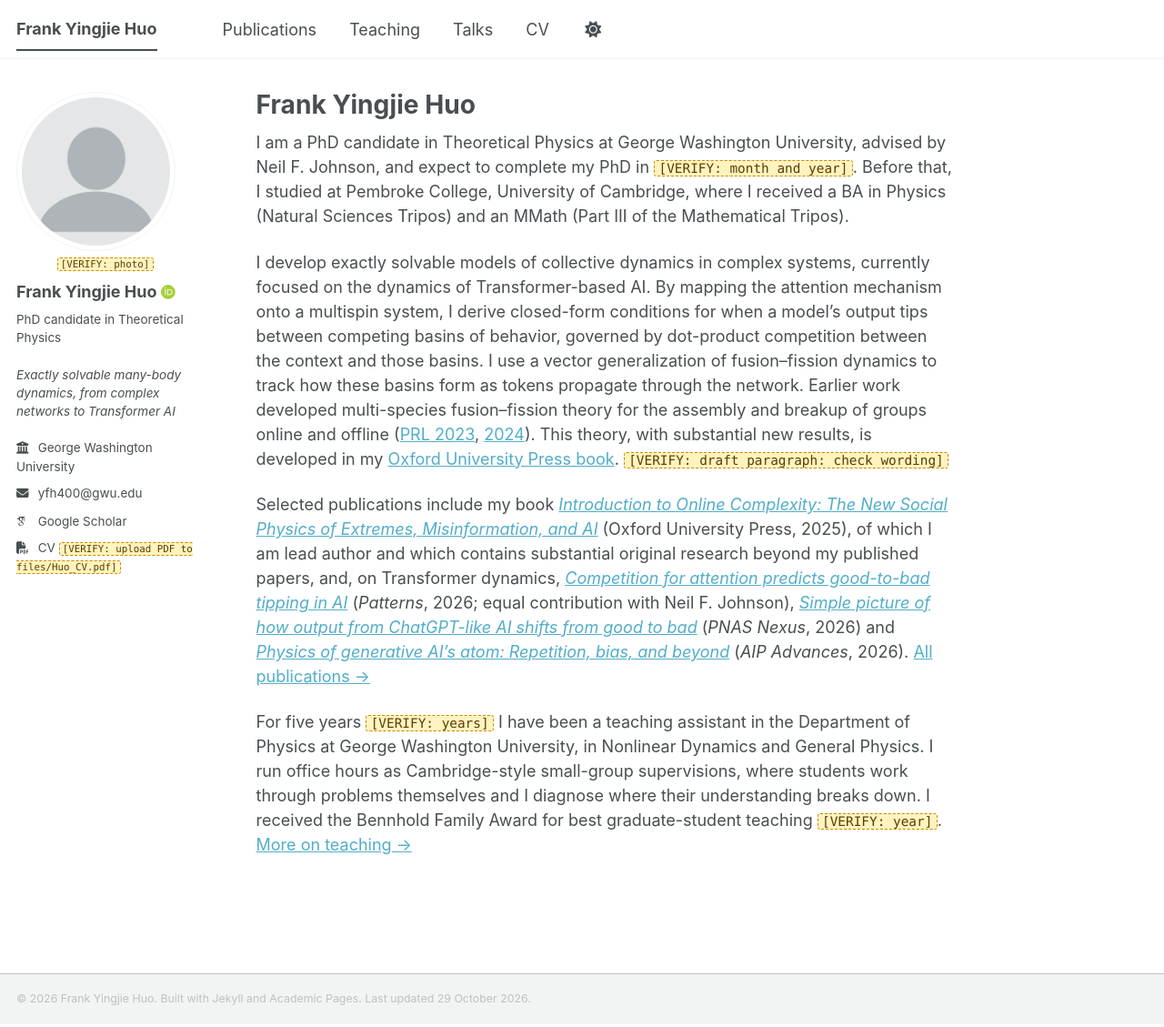
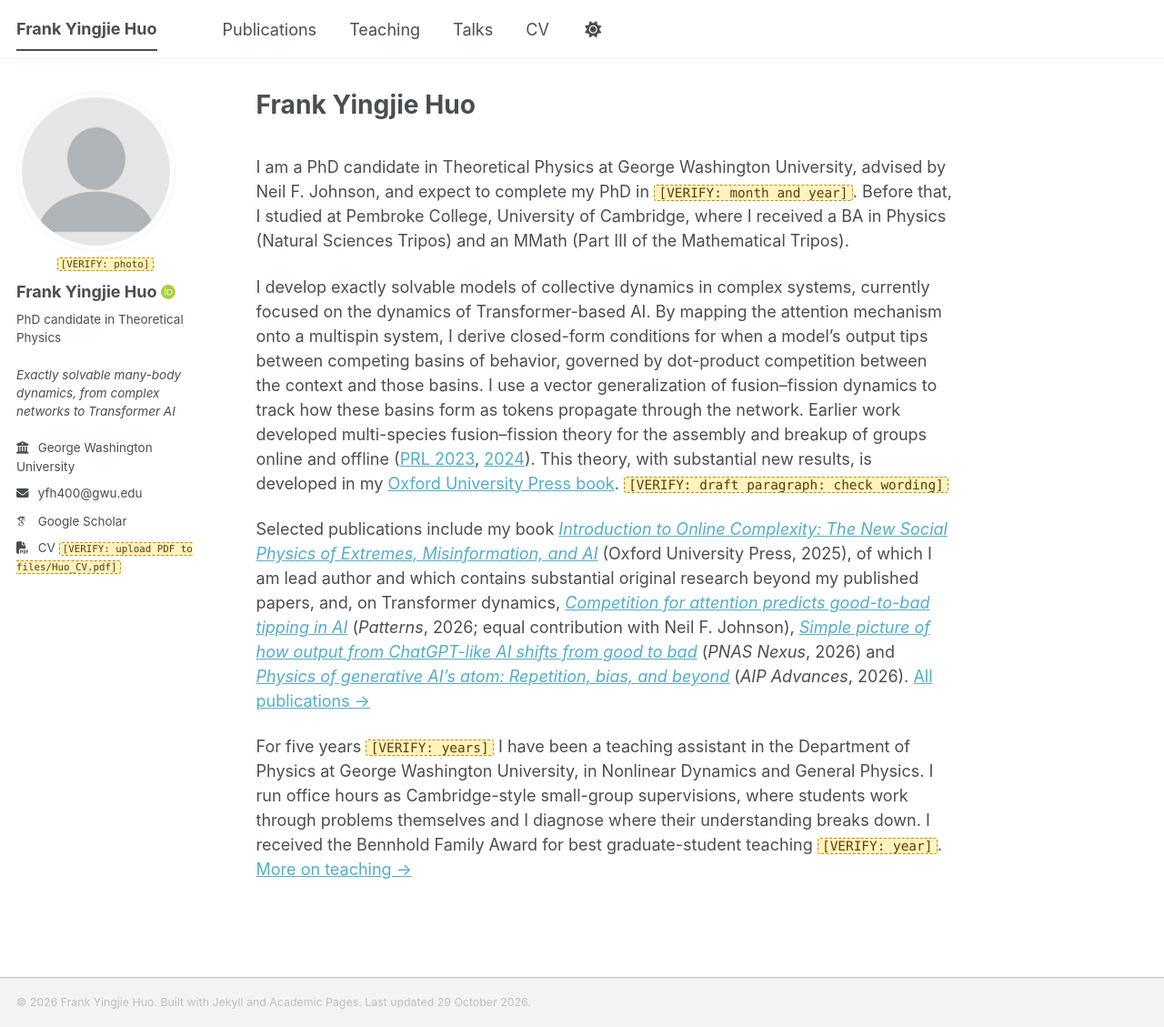
Before and after one commit to FrankHuo-217/huo.github.io, a Jekyll site: the page built from _pages/about.md, in a window 1280 px wide and 1129 px high. Shown: the whole window at 91% size. Built offline with Jekyll 4.4.1, drawn with Linux system fonts in a browser that asks for light colours; some web fonts are replaced; a script bundle is joined from its source files by our own code.

Commit message:
Add space between the name and the first home page paragraph
Co-Authored-By: Claude Opus 5.5 <noreply@anthropic.com>
Claude-Session: https://claude.ai/code/session_01EX1ohUgYjPPjqdCJmoT8XW

```diff
--- a/_pages/about.md
+++ b/_pages/about.md
@@ -16,6 +16,7 @@ redirect_from:
 </p>
 
 I am a PhD candidate in Theoretical Physics at George Washington University, advised by Neil F. Johnson, and expect to complete my PhD in {% include verify.html note="month and year" %}. Before that, I studied at Pembroke College, University of Cambridge, where I received a BA in Physics (Natural Sciences Tripos) and an MMath (Part III of the Mathematical Tripos).
+{: .home-intro}
 
 I develop exactly solvable models of collective dynamics in complex systems, currently focused on the dynamics of Transformer-based AI. By mapping the attention mechanism onto a multispin system, I derive closed-form conditions for when a model's output tips between competing basins of behavior, governed by dot-product competition between the context and those basins. I use a vector generalization of fusion–fission dynamics to track how these basins form as tokens propagate through the network. Earlier work developed multi-species fusion–fission theory for the assembly and breakup of groups online and offline ([PRL 2023]({{ "/publications/#2023-prl-shockwavelike-behavior" | relative_url }}), [2024]({{ "/publications/#2024-prl-multispecies-cohesion" | relative_url }})). This theory, with substantial new results, is developed in my [Oxford University Press book]({{ "/publications/#2025-book-introduction-to-online-complexity" | relative_url }}). {% include verify.html note="draft paragraph: check wording" %}
 
--- a/_sass/layout/_custom.scss
+++ b/_sass/layout/_custom.scss
@@ -92,6 +92,11 @@ body {
   @include breakpoint($large) {
     display: none;
   }
+}
+
+/* First paragraph of the home page: extra space below the name */
+.page__content .home-intro {
+  margin-top: 1.5em;
 }
 
 .page-lede {
```
